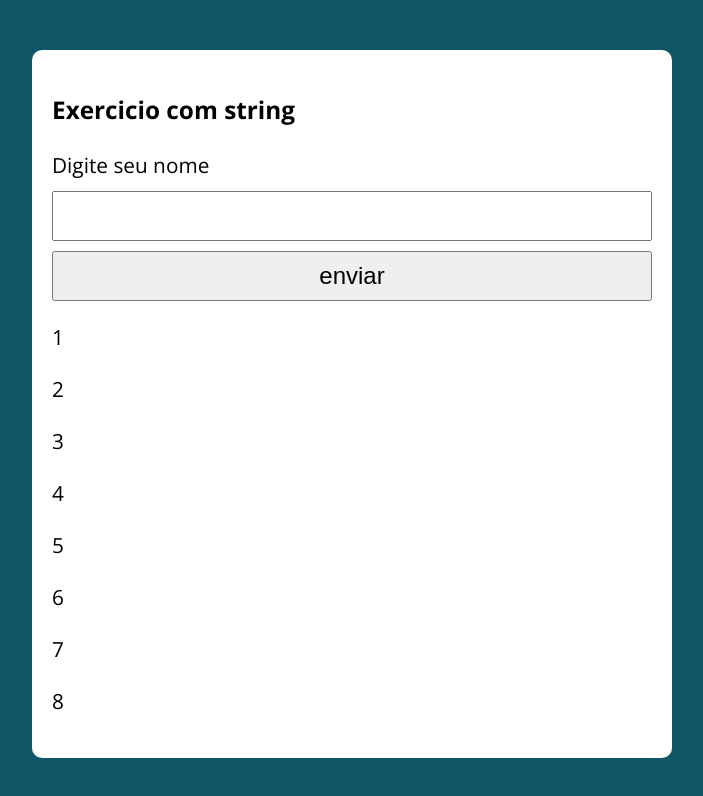
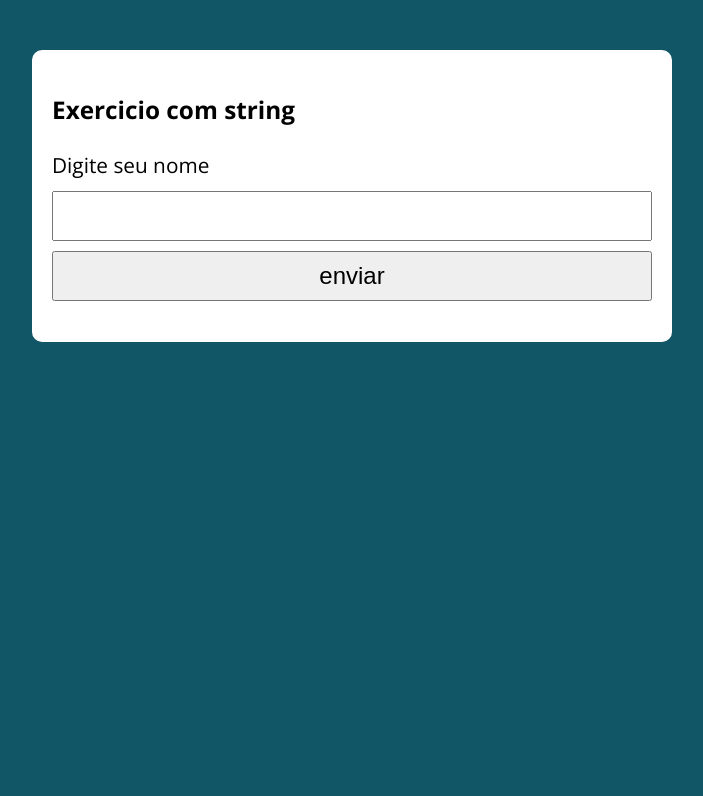
Before and after one commit to Dudu-Hilario/atividades-do-curso, a plain HTML site: page strings-format/index.html in a window 1280 px wide. Shown: the whole page, without its empty margins (288-991 px from the left). Drawn offline with nearby package versions, Linux system fonts and the light colour scheme.

Commit message:
arrumando o html

```diff
--- a/strings-format/index.html
+++ b/strings-format/index.html
@@ -22,14 +22,14 @@
             </form>
 
             <!-- Respostas -->
-            <p>1</p>
-            <p>2</p>
-            <p>3</p>
-            <p>4</p>
-            <p>5</p>
-            <p>6</p>
-            <p>7</p>
-            <p>8</p>
+            <p></p>
+            <p></p>
+            <p></p>
+            <p></p>
+            <p></p>
+            <p></p>
+            <p></p>
+            <p></p>
         </section>
     </section>
 
```
